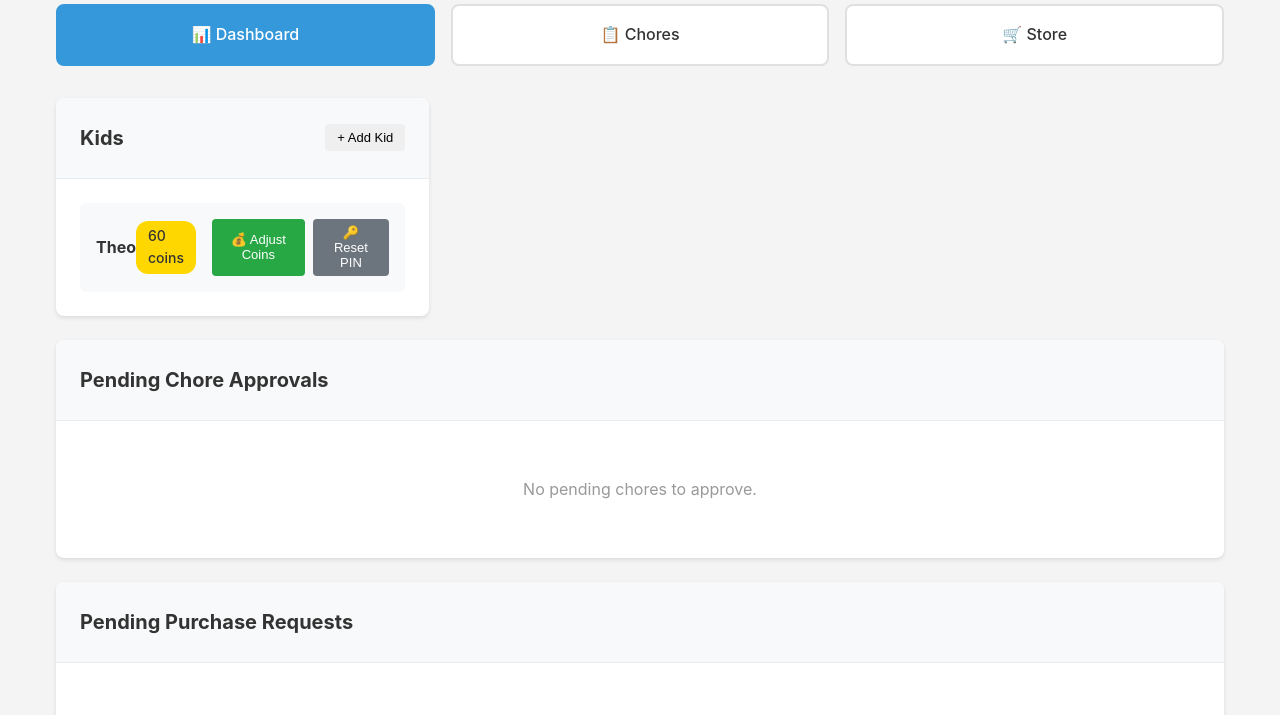
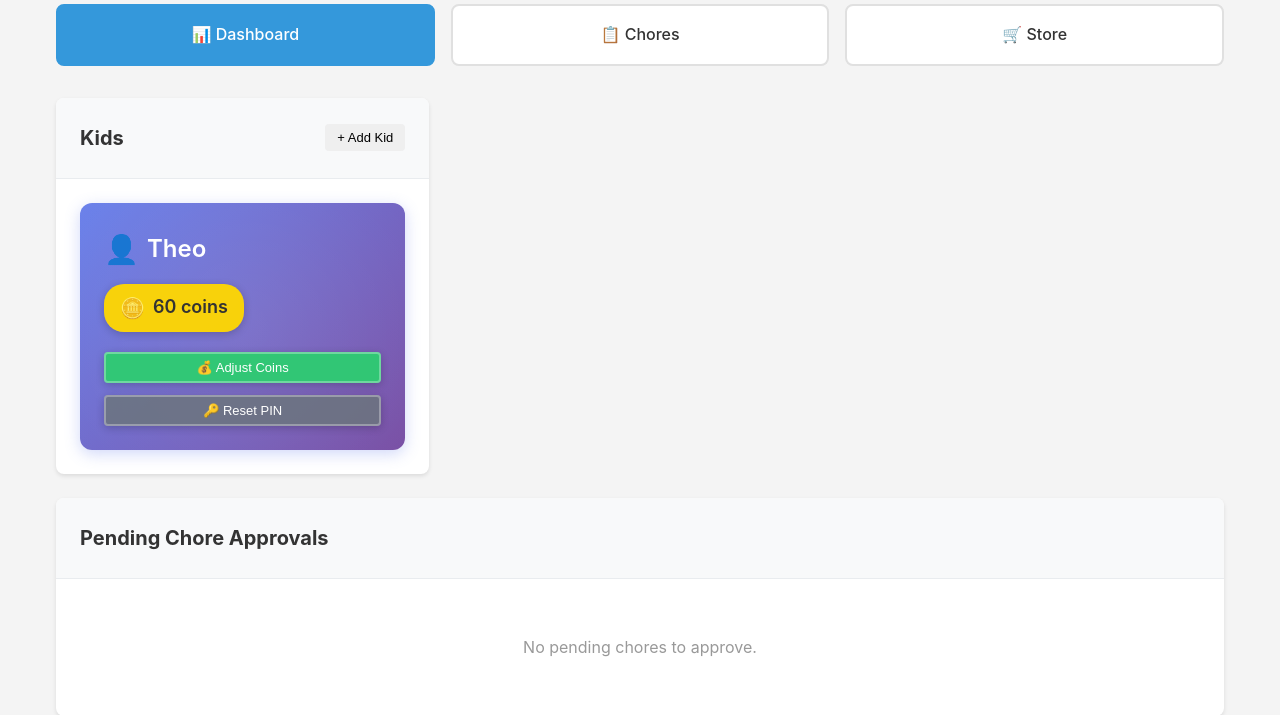
Before and after one commit to tylerthibault/stewardwell_two, a Flask app: page /parent/dashboard in a window 1280 px wide. Shown: the part 341-1056 px from the top of the page. Run offline with Flask 3, Linux system fonts and the light colour scheme; the visitor is signed in with stand-in values (Sample User, id 1).

```diff
--- a/src/static/css/parent.css
+++ b/src/static/css/parent.css
@@ -34,60 +34,227 @@
 
 /* Kids List */
 .kids-list {
-    display: flex;
-    flex-direction: column;
-    gap: 1rem;
+    display: grid;
+    grid-template-columns: repeat(auto-fill, minmax(280px, 1fr));
+    gap: 1.5rem;
 }
 
 .kid-item {
-    padding: 1rem;
-    background: #f8f9fa;
-    border-radius: 6px;
+    padding: 1.5rem;
+    background: linear-gradient(135deg, #667eea 0%, #764ba2 100%);
+    border-radius: 12px;
+    box-shadow: 0 4px 15px rgba(102, 126, 234, 0.3);
     display: flex;
-    justify-content: space-between;
-    align-items: center;
-    gap: 1rem;
+    flex-direction: column;
+    gap: 1.25rem;
+    transition: transform 0.2s, box-shadow 0.2s;
+    border: none;
+    position: relative;
+    overflow: hidden;
+}
+
+.kid-item::before {
+    content: '';
+    position: absolute;
+    top: -50%;
+    right: -50%;
+    width: 200%;
+    height: 200%;
+    background: radial-gradient(circle, rgba(255,255,255,0.1) 0%, transparent 70%);
+    pointer-events: none;
+}
+
+.kid-item:hover {
+    transform: translateY(-4px);
+    box-shadow: 0 8px 25px rgba(102, 126, 234, 0.4);
 }
 
 .kid-info {
     display: flex;
-    justify-content: space-between;
+    flex-direction: column;
+    gap: 0.75rem;
+    position: relative;
+    z-index: 1;
+}
+
+.kid-info strong {
+    font-size: 1.5rem;
+    color: #fff;
+    font-weight: 600;
+    display: flex;
     align-items: center;
-    flex: 1;
+    gap: 0.5rem;
+}
+
+.kid-info strong::before {
+    content: '👤';
+    font-size: 1.75rem;
+}
+
+.kid-info .coin-badge {
+    background: rgba(255, 215, 0, 0.95);
+    color: #333;
+    padding: 0.5rem 1rem;
+    border-radius: 20px;
+    font-size: 1.125rem;
+    font-weight: 600;
+    box-shadow: 0 2px 8px rgba(0, 0, 0, 0.2);
+    display: inline-flex;
+    align-items: center;
+    gap: 0.5rem;
+    width: fit-content;
+}
+
+.kid-info .coin-badge::before {
+    content: '🪙';
+    font-size: 1.25rem;
 }
 
 .kid-actions {
     display: flex;
-    gap: 0.5rem;
+    flex-direction: column;
+    gap: 0.75rem;
+    position: relative;
+    z-index: 1;
+}
+
+.kid-actions .btn {
+    width: 100%;
+    justify-content: center;
+    font-weight: 500;
+    border: 2px solid rgba(255, 255, 255, 0.3);
+    transition: all 0.2s;
+}
+
+.kid-actions .btn:hover {
+    border-color: rgba(255, 255, 255, 0.6);
+    transform: translateY(-1px);
+}
+
+.kid-actions .btn-success {
+    background: rgba(46, 204, 113, 0.95);
+    box-shadow: 0 2px 8px rgba(0, 0, 0, 0.2);
+}
+
+.kid-actions .btn-success:hover {
+    background: rgba(39, 174, 96, 0.95);
+}
+
+.kid-actions .btn-secondary {
+    background: rgba(108, 117, 125, 0.85);
+    box-shadow: 0 2px 8px rgba(0, 0, 0, 0.2);
+}
+
+.kid-actions .btn-secondary:hover {
+    background: rgba(90, 98, 104, 0.95);
+}
+
+.kid-actions form {
+    width: 100%;
 }
 
 /* Chores */
 .chores-list {
+    display: grid;
+    grid-template-columns: repeat(auto-fill, minmax(300px, 1fr));
+    gap: 1.5rem;
+}
+
+.chore-item {
+    padding: 1.5rem;
+    background: linear-gradient(135deg, #f093fb 0%, #f5576c 100%);
+    border-radius: 12px;
+    box-shadow: 0 4px 15px rgba(240, 147, 251, 0.3);
     display: flex;
     flex-direction: column;
     gap: 1rem;
+    transition: transform 0.2s, box-shadow 0.2s;
+    border: none;
+    position: relative;
+    overflow: hidden;
 }
 
-.chore-item {
-    padding: 1rem;
-    background: #f8f9fa;
-    border-radius: 6px;
-    display: flex;
-    justify-content: space-between;
-    align-items: center;
-    gap: 1rem;
+.chore-item::before {
+    content: '';
+    position: absolute;
+    top: -50%;
+    right: -50%;
+    width: 200%;
+    height: 200%;
+    background: radial-gradient(circle, rgba(255,255,255,0.15) 0%, transparent 70%);
+    pointer-events: none;
+}
+
+.chore-item:hover {
+    transform: translateY(-4px);
+    box-shadow: 0 8px 25px rgba(240, 147, 251, 0.4);
 }
 
 .chore-info {
     display: flex;
-    justify-content: space-between;
+    flex-direction: column;
+    gap: 0.75rem;
+    position: relative;
+    z-index: 1;
+}
+
+.chore-info strong {
+    font-size: 1.35rem;
+    color: #fff;
+    font-weight: 600;
+    display: flex;
     align-items: center;
-    flex: 1;
+    gap: 0.5rem;
+}
+
+.chore-info strong::before {
+    content: '📋';
+    font-size: 1.5rem;
 }
 
 .chore-values {
     display: flex;
-    gap: 0.5rem;
+    gap: 0.75rem;
+    flex-wrap: wrap;
+}
+
+.chore-values .badge {
+    background: rgba(255, 255, 255, 0.95);
+    color: #333;
+    padding: 0.4rem 0.9rem;
+    border-radius: 16px;
+    font-size: 0.95rem;
+    font-weight: 600;
+    box-shadow: 0 2px 6px rgba(0, 0, 0, 0.15);
+    display: inline-flex;
+    align-items: center;
+    gap: 0.4rem;
+}
+
+.chore-values .badge-coin::before {
+    content: '🪙';
+}
+
+.chore-values .badge-point::before {
+    content: '⭐';
+}
+
+.chore-values .badge-frequency {
+    background: rgba(155, 89, 182, 0.95);
+    color: #fff;
+}
+
+.chore-values .badge-frequency::before {
+    content: '🔁';
+}
+
+.chore-values .badge-inactive {
+    background: rgba(149, 165, 166, 0.95);
+    color: #fff;
+}
+
+.chore-values .badge-inactive::before {
+    content: '⏸️';
 }
 
 /* Assignments */
```
Also changed, not shown: requirements.txt (+14 -1 lines), .guardians/reports/CSS_REFACTORING_SUMMARY.md (renamed from CSS_REFACTORING_SUMMARY.md).
